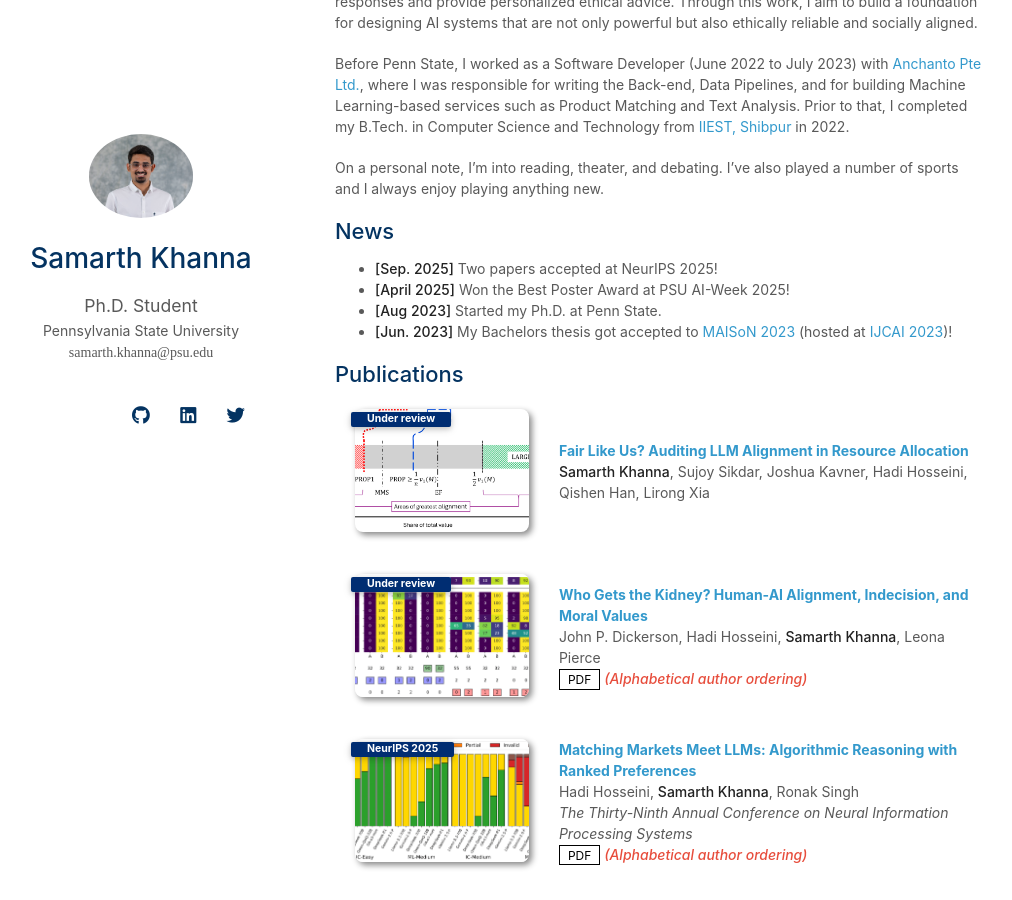
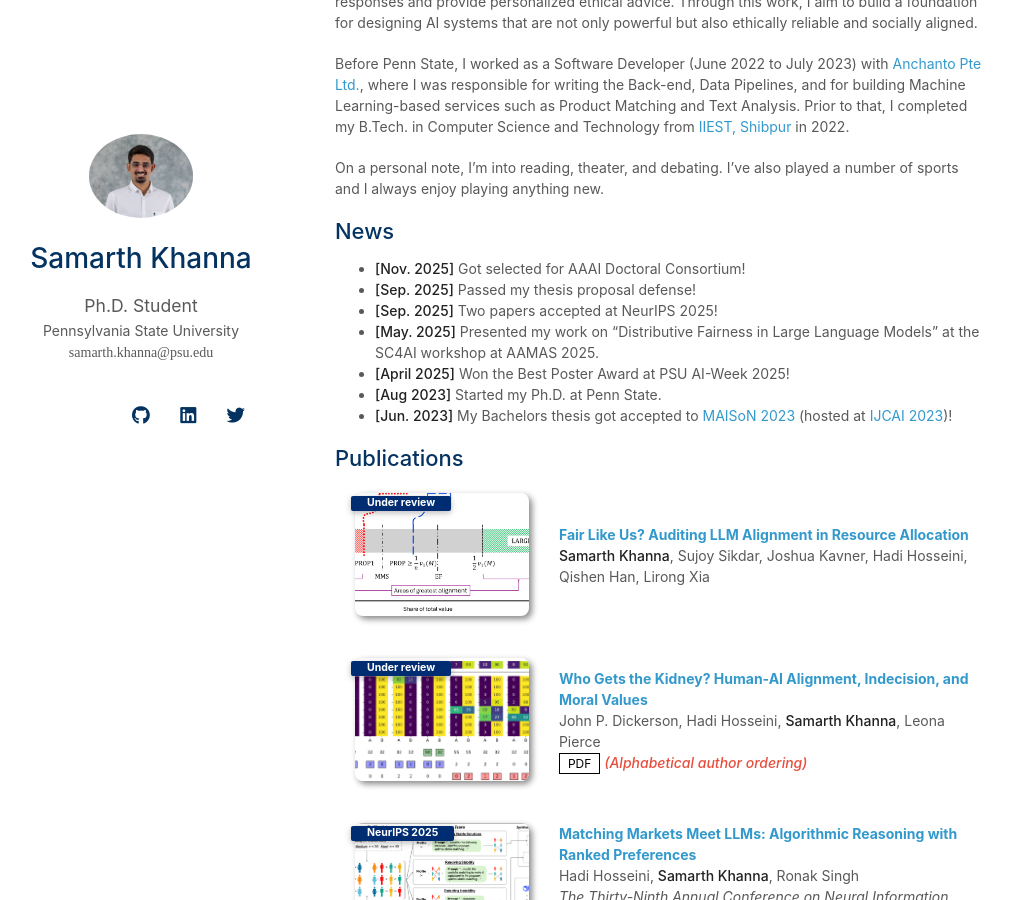
Before and after one commit to SamarthKhanna/SamarthKhanna.github.io, a Jekyll site: the page built from index.md, in a window 1280 px wide and 900 px high, scrolled down 311 px. Shown: the whole window, without its empty margins (135-1147 px from the left). Built offline with Jekyll 4.4.1, drawn with Linux system fonts in a browser that asks for light colours; nearby versions of some CDN libraries; a style sheet for code colours, icons or effects is not loaded; our own code applies the rules of GitHub Pages for plain Markdown files.

Commit message:
DC and matching teaser

```diff
--- a/_data/publications.yml
+++ b/_data/publications.yml
@@ -19,7 +19,7 @@ main:
     conference_short: NeurIPS 2025
     conference: The Thirty-Ninth Annual Conference on Neural Information Processing Systems
     pdf: https://arxiv.org/abs/2506.04478
-    image: ./assets/img/Achieving_Stability.png
+    image: ./assets/img/matching_teaser.png
     notes: (Alphabetical author ordering)
 
   - title: "Bridging Theory and Perception in Fair Division: A Study on Comparative and Fair Share Notions"
--- a/index.md
+++ b/index.md
@@ -11,8 +11,10 @@ Before Penn State, I worked as a Software Developer (June 2022 to July 2023) wit
 On a personal note, I'm into reading, theater, and debating. I've also played a number of sports and I always enjoy playing anything new.
 
 ## News
-
+- **[Nov. 2025]** Got selected for AAAI Doctoral Consortium!
+- **[Sep. 2025]** Passed my thesis proposal defense!
 - **[Sep. 2025]** Two papers accepted at NeurIPS 2025!
+- **[May. 2025]** Presented my work on "Distributive Fairness in Large Language Models" at the SC4AI workshop at AAMAS 2025.
 - **[April 2025]** Won the Best Poster Award at PSU AI-Week 2025!
 - **[Aug 2023]** Started my Ph.D. at Penn State.
 - **[Jun. 2023]** My Bachelors thesis got accepted to [MAISoN 2023](https://2023.maisonworkshop.org/accepted-papers) (hosted at [IJCAI 2023](https://ijcai-23.org/))!
```
Also changed, not shown: assets/img/matching_teaser.png (added).
